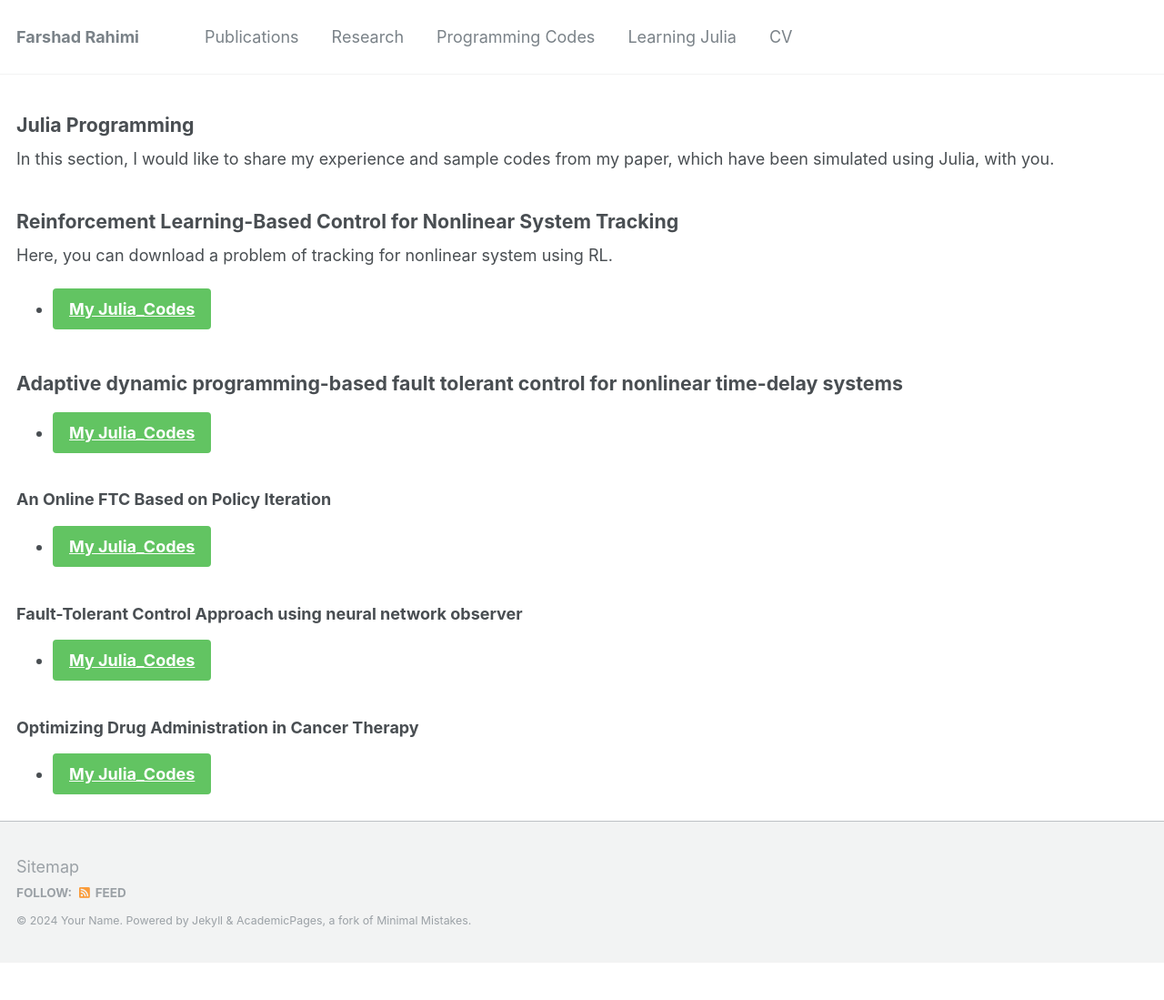
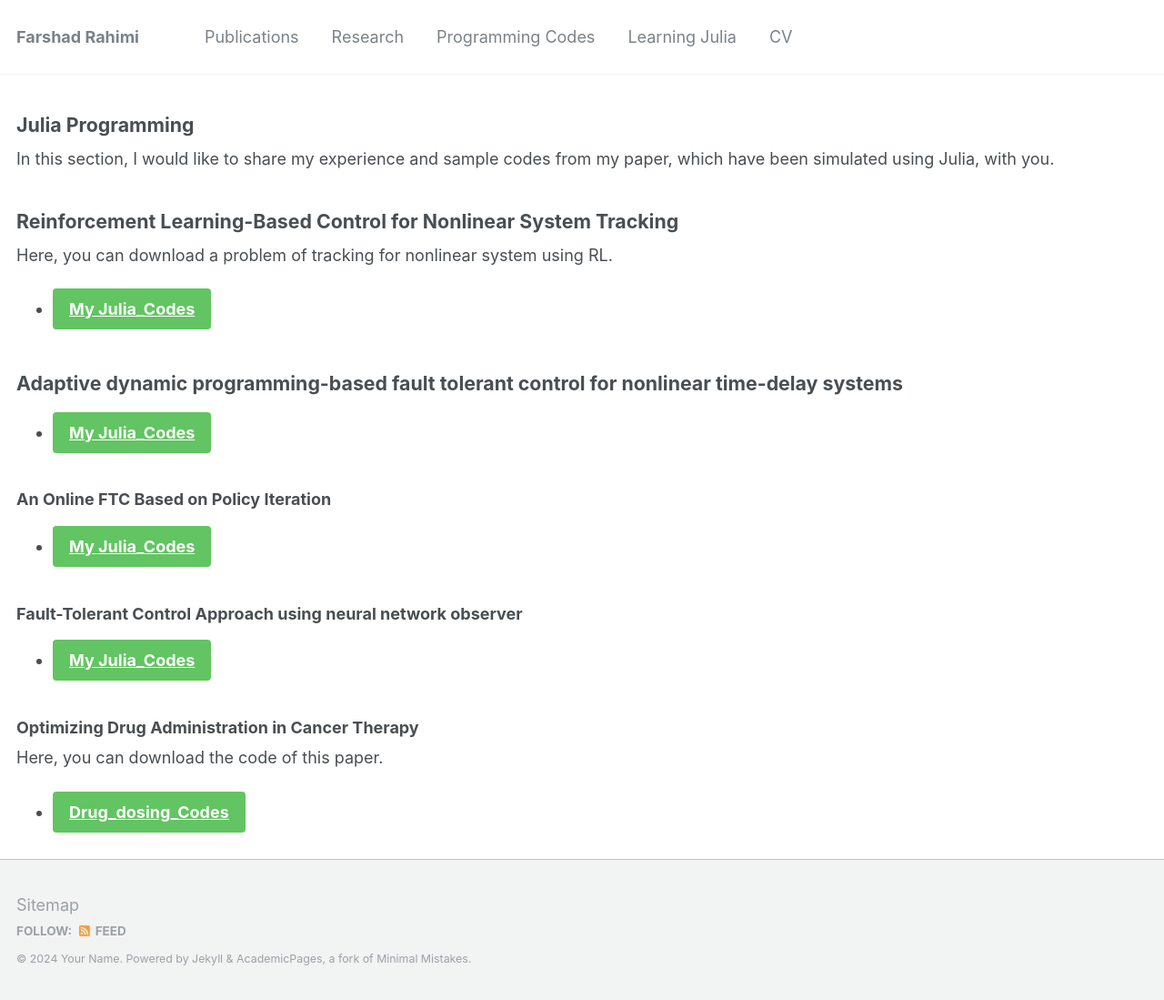
Before and after one commit to Farshad-Rahimi/FarshadRahimi, a Jekyll site: the page built from _teaching/2015-spring-teaching-3.md, in a window 1280 px wide. Shown: the whole page at 91% size. Built offline with Jekyll 4.4.1, drawn with Linux system fonts in a browser that asks for light colours; before the commit the page ends 1058 px from its top, so only the background shows below that.

Commit message:
Update 2015-spring-teaching-3.md

```diff
--- a/_teaching/2015-spring-teaching-3.md
+++ b/_teaching/2015-spring-teaching-3.md
@@ -28,4 +28,5 @@ Here, you can download a problem of tracking for nonlinear system using RL.
 - [My Julia_Codes](https://farshad-rahimi.github.io/FarshadRahimi/files/Julia_codes_Neural_observer.rar){: .btn .btn--success .btn--large}
 
 ### Optimizing Drug Administration in Cancer Therapy
-- [My Julia_Codes](https://farshad-rahimi.github.io/FarshadRahimi/files/Julia_codes_Neural_observer.rar){: .btn .btn--success .btn--large}
+Here, you can download the code of this paper.
+- [Drug_dosing_Codes](https://farshad-rahimi.github.io/FarshadRahimi/files/Final_version_codes.rar){: .btn .btn--success .btn--large}
```
